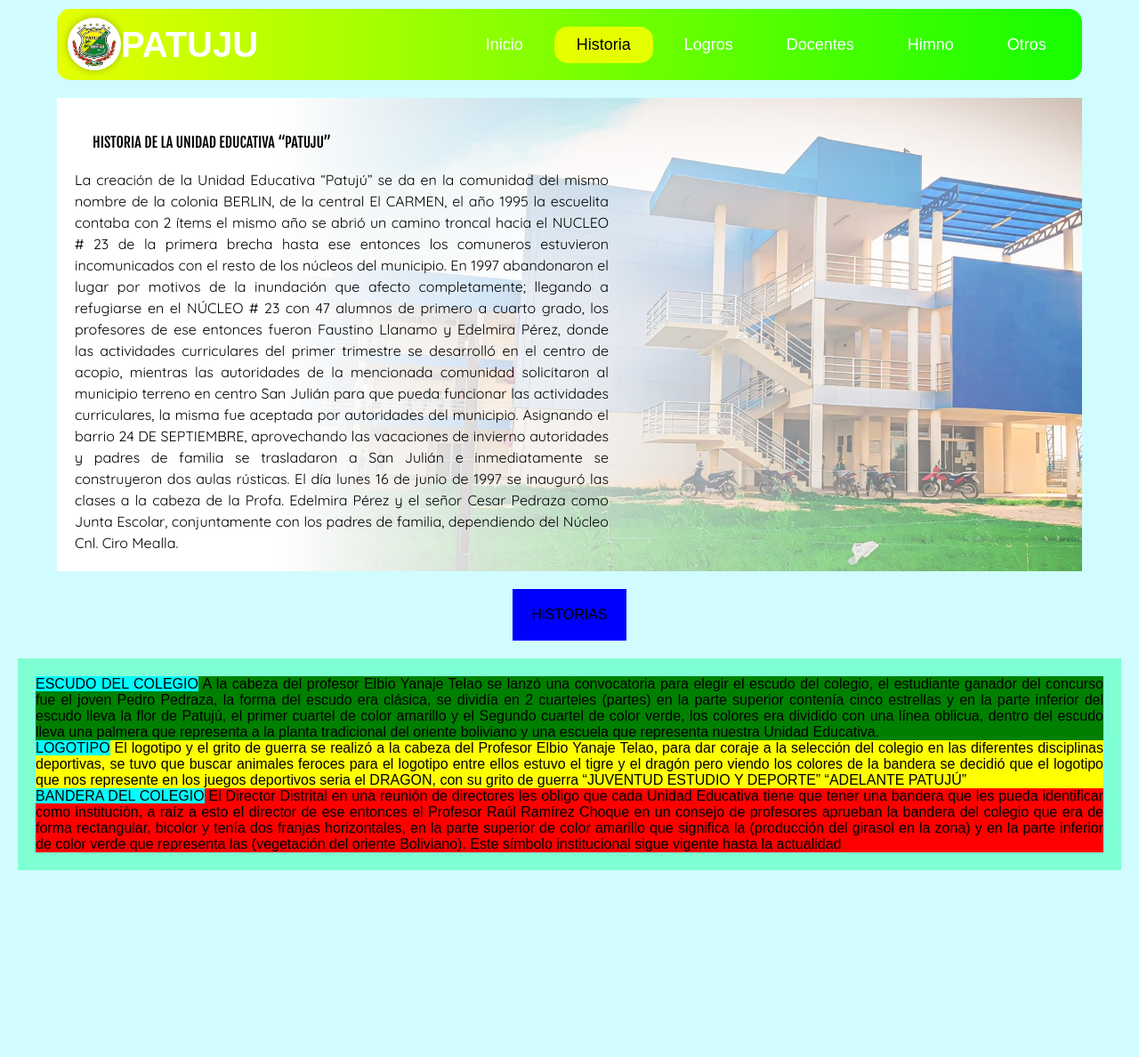
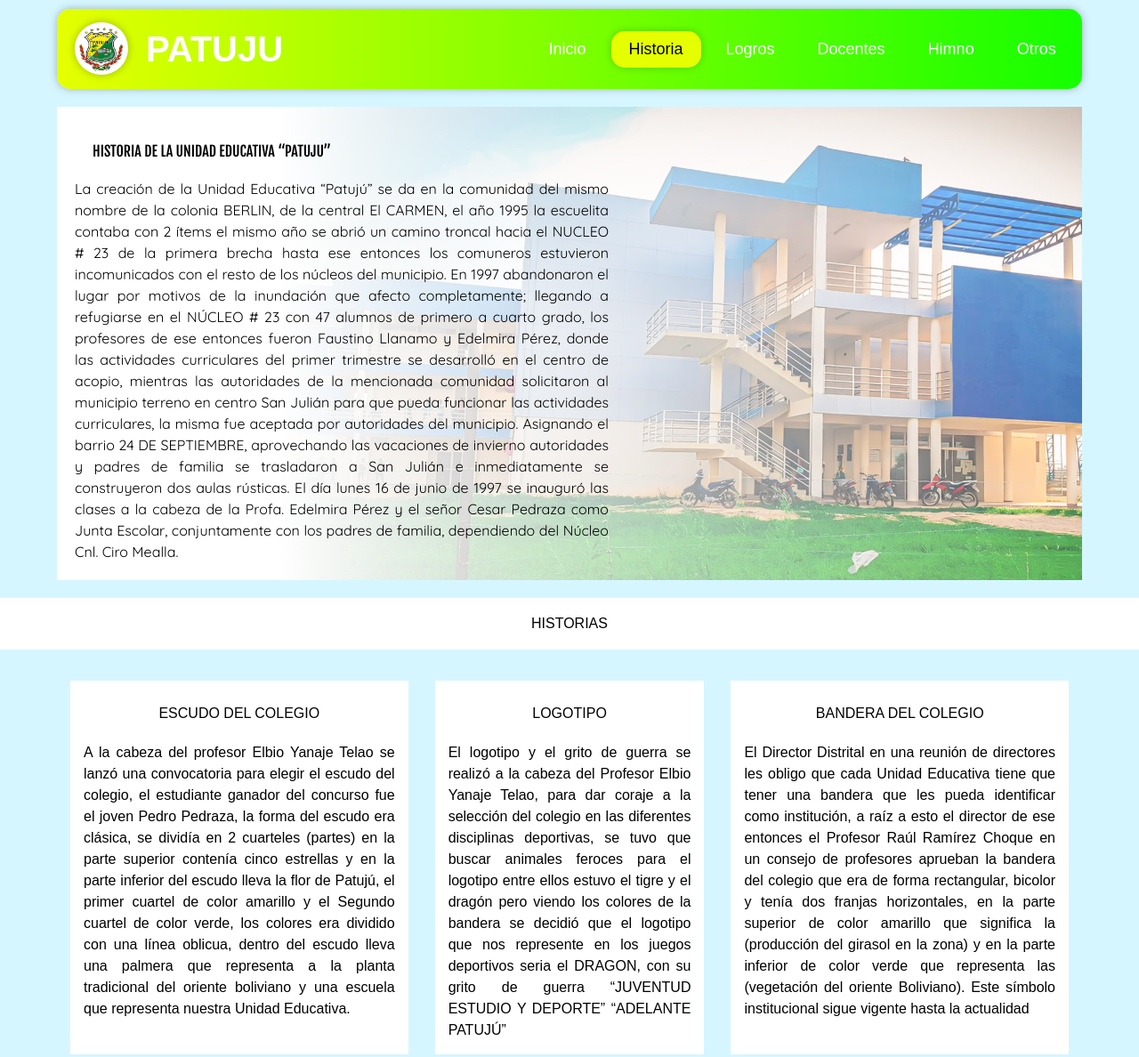
Before and after one commit to SamuelCba/Patuj--web, a plain HTML site: page historia.html in a window 1280 px wide. Shown: the whole page at 89% size. Before the commit the page ends 998 px from the top, so only its background shows below. Drawn offline with Linux system fonts and the light colour scheme.

Commit message:
Add files via upload

```diff
--- a/historia.html
+++ b/historia.html
@@ -68,8 +68,9 @@
     </div>
 
     <div class="cont-ce">
-      <span>HiSTORIAS
-      </span>
+     <p class="title-h">
+      HISTORIAS
+     </p>
     </div>
       <div class="cont-H">
         <div class="cont-ec">
--- a/style.css
+++ b/style.css
@@ -9,21 +9,34 @@
 
 body{
 justify-content: center;
-  background-color: #2af1ff36;
+  background-color: #90e9ff5e;
 }
 header {
+  max-width: 100%;
   width: 90%;
-  height: 80px;
+  height: 90px;
+  margin-left: 5%;
   background: linear-gradient(to right, rgb(229, 255, 0), rgb(21, 255, 0));
   display: flex;
   align-items: center;
-  justify-content: space-between;
-  padding: 0 12px;
-  margin-left: 5%;
+  justify-content: space-around;
+  padding: 0 20px;
   border-radius: 15px;
   margin-top: 10px;
 
+  box-shadow: 0px 0px 10px rgba(0, 0, 0, 0.274);
 }
+
+.nav-bar {
+max-width: 100%;
+  display: flex;
+  padding-right: auto;
+margin-right: 69px;
+
+border-radius: 20px;
+margin-left: 40px;
+}
+
 .logo {
   font-size: 20px;
   font-weight: bold;
@@ -35,8 +48,9 @@ header {
   transition: 0.6s;
   font-size: 40px;
   font-family: Arial, Helvetica, sans-serif;
+  display: flex;
 
-
+  margin-left: 20px;
 }
 
 .escudo {
@@ -47,34 +61,35 @@ header {
   box-shadow: 0px 0px 10px rgba(0, 0, 0, 0.274);
 }
 
-.bars {
-  display: none;
-}
+
 
 .nav-bar ul {
+  justify-content: space-between;
 display: flex;
-position: relative;
+position: end;
+padding: 12px;
 }
 
 .nav-bar ul li a {
   display: block;
   color: white;
   font-size: 18px;
-  padding: 10px 25px;
+  padding: 10px 20px;
+  margin: 0 4px;
   border-radius: 15px;
   transition: all 0.2s ease;
-  margin: 0 5px;
+  justify-content: space-between;
 }
 
 .nav-bar ul li a:hover {
   color: black;
-  background-color: rgb(245, 242, 77);
-
+  background: linear-gradient(to right, rgb(229, 255, 0), rgb(21, 255, 0));
+  box-shadow: 0px 0px 10px rgba(0, 0, 0, 0.274);
 }
 .nav-bar ul li a.active {
   color: black;
   background-color: rgb(229, 255, 0);
-
+  box-shadow: 0px 0px 10px rgba(0, 0, 0, 0.2);
 }
 
 @media(max-width:900px) {
@@ -96,8 +111,8 @@ position: relative;
     height: 0px;
     position: absolute;
     padding-bottom: 0;
-    top: 80px;
-    left: 5%;
+    top: 87px;
+    right: 2.5%;
     width: 90%;
     background: linear-gradient(to right, #d9ff00e5, rgba(21, 255, 0, 0.959));
     transition: 0.6s;
@@ -107,6 +122,8 @@ position: relative;
   }
   .nav-bar.active {
     height: 450px;
+    box-shadow: 0px 10px 10px  rgba(0, 0, 0, 0.274);
+    border-top: none;
   }
   .nav-bar ul {
     position: block;
@@ -125,7 +142,8 @@ position: relative;
 
 .nav-bar {
   padding-bottom: 0;
-
+  box-shadow: none;
+  margin-right: 2.5%;
 }
   .nav-bar.active ul{
   opacity: 1;
@@ -137,6 +155,36 @@ position: relative;
   margin-top: 25px;
   }
 
+  .cont-H {
+    display: flex;
+    flex-direction: column;
+  }
+
+  .cont-ec {
+    background-color: #ffffff;
+    margin: 15px;
+    padding: 15px;
+    border-radius: 25px 25px 0 0;
+  }
+  .cont-lt {
+    background-color: #ffffff;
+    margin: 15px;
+    margin-top: 0;margin-bottom: 0;
+    padding: 15px;
+    }
+
+   .cont-bc {
+    background-color: #ffffff;
+    margin: 15px;
+    padding: 15px;
+    border-radius: 0 0 25px 25px ;
+   }
+   .title-h {
+    padding: 20px;
+    background-color: white;
+    text-align: center;
+    margin-top: 20px;
+   }
 }
 
 /* Historia */
@@ -171,36 +219,45 @@ text-align: justify;
 
 }
 
-.cont-ce {
-  background-color: blue;
-  padding: 20px;
-  margin: 10px 45%;
-  margin-top: 20px;
-  text-align: center;
-
-}
+   .title-h {
+    padding: 20px;
+    background-color: white;
+    text-align: center;
+    margin-top: 20px;
+   }
 
 .cont-H {
-  background-color: aquamarine;
-  padding: 20px;
-  margin: 20px;
-  justify-content: space-between;
+  width: 90%;
+  display: flex;
+  margin: 20px 5%;
+  justify-content: space-around;
   text-align: justify;
 }
 
 .cont-ec {
-  background-color: green;
-
+  background-color: #ffffff;
+  margin: 15px;
+  padding: 15px;
+  line-height: 1.5;
 }
 .cont-lt {
-  background-color: yellow;
+  background-color: #ffffff;
+  margin: 15px;
+  padding: 15px;
+  line-height: 1.5;
+  }
 
-}
  .cont-bc {
-  background-color: red;
+  background-color: #ffffff;
+  margin: 15px;
+  padding: 15px;
+  line-height: 1.5;
  }
  .title {
-  background-color: aqua;
+  text-align: center;
+  display: block;
+  padding: 10px;
+  margin-bottom: 10px;
  }
 
 
```
